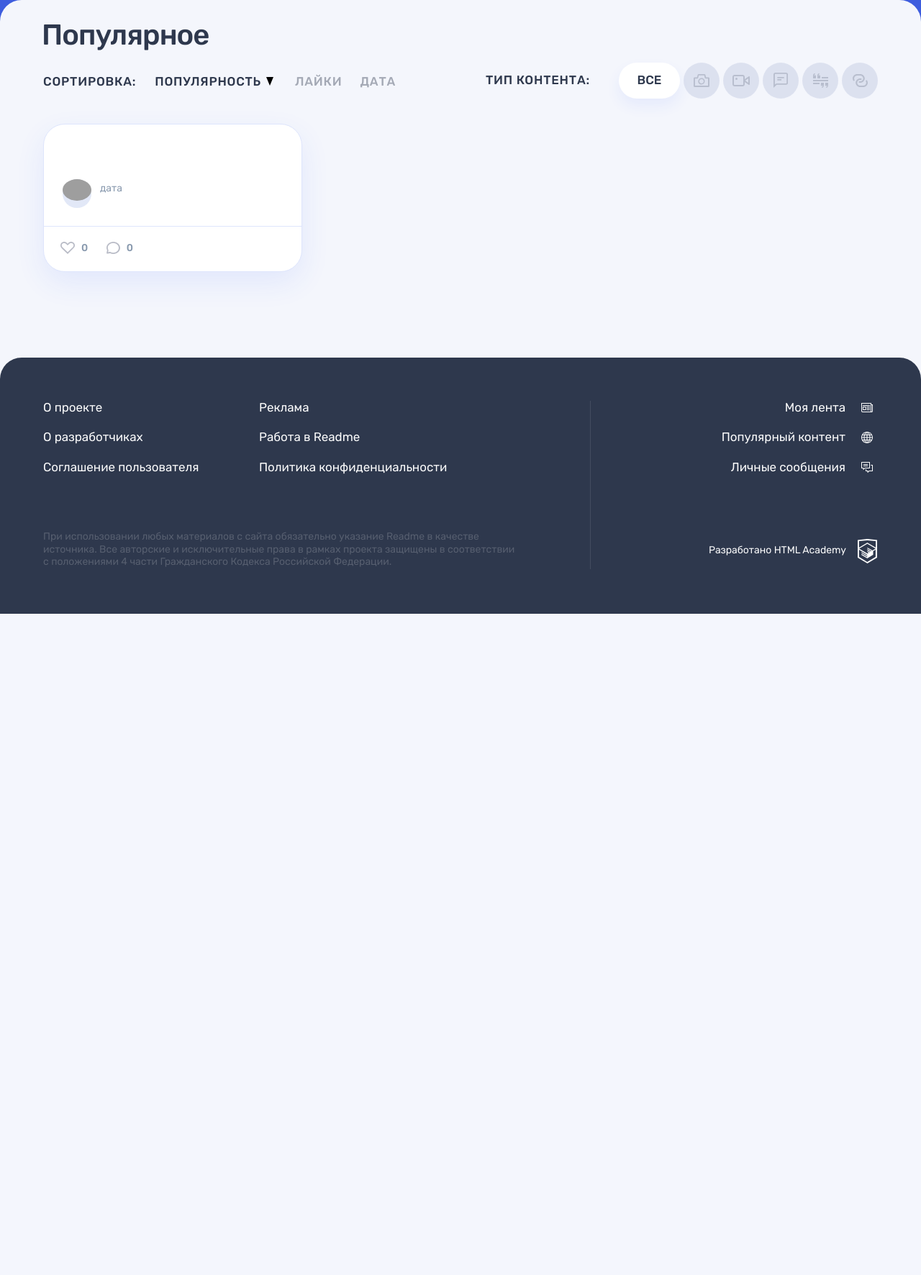
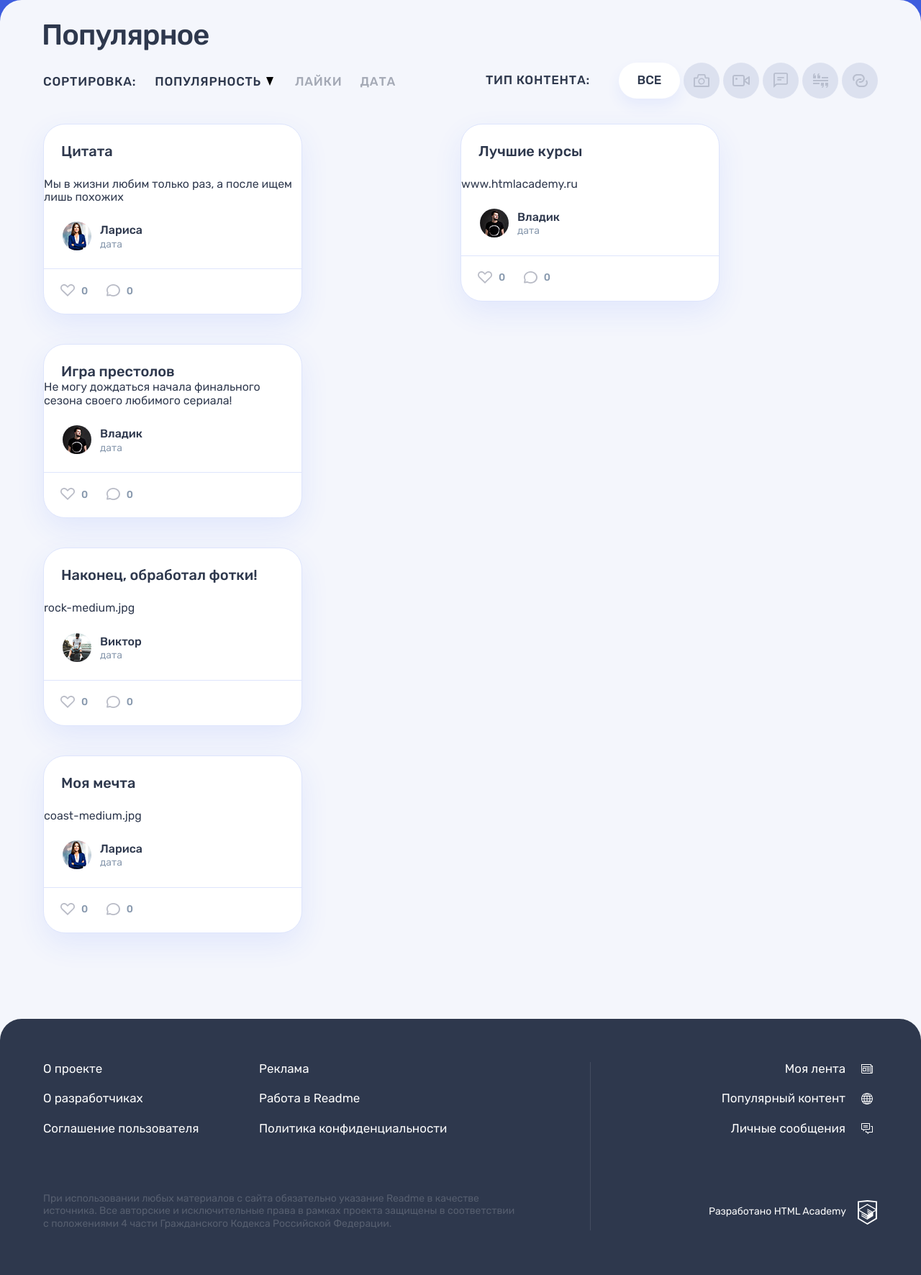
Before and after one commit to ReactFox/601235-readme-9, a PHP site: page / in a window 1280 px wide. Shown: the part 71-1843 px from the top of the page at 72% size. Before the commit the page ends 924 px from the top, so only its background shows below. Run offline with PHP 8.4, Linux system fonts and the light colour scheme; grey boxes are pictures that could not be loaded.

Commit message:
Решение ДЗ пункты 1-5, 6 недоделал

```diff
--- a/index.php
+++ b/index.php
@@ -2,6 +2,45 @@
 $is_auth = rand(0, 1);
 
 $user_name = 'Болеслав'; // укажите здесь ваше имя
+
+$popular_posts = [
+    [
+        'title' => 'Цитата',
+        'post_type' => 'post-quote',
+        'post_content' => 'Мы в жизни любим только раз, а после ищем лишь похожих',
+        'user' => 'Лариса',
+        'avatar' => 'userpic-larisa-small.jpg',
+    ],
+    [
+        'title' => 'Игра престолов',
+        'post_type' => 'post-text',
+        'post_content' => 'Не могу дождаться начала финального сезона своего любимого сериала!',
+        'user' => 'Владик',
+        'avatar' => 'userpic.jpg'
+    ],
+    [
+        'title' => 'Наконец, обработал фотки!',
+        'post_type' => 'post-photo',
+        'post_content' => 'rock-medium.jpg',
+        'user' => 'Виктор',
+        'avatar' => 'userpic-mark.jpg',
+    ],
+    [
+        'title' => 'Моя мечта',
+        'post_type' => 'post-photo',
+        'post_content' => 'coast-medium.jpg',
+        'user' => 'Лариса',
+        'avatar' => 'userpic-larisa-small.jpg',
+    ],
+    [
+        'title' => 'Лучшие курсы',
+        'post_type' => 'post-link',
+        'post_content' => 'www.htmlacademy.ru',
+        'user' => 'Владик',
+        'avatar' => 'userpic.jpg',
+    ]
+];
+
 ?>
 <!DOCTYPE html>
 <html lang="ru">
@@ -211,6 +250,9 @@ $user_name = 'Болеслав'; // укажите здесь ваше имя
             </div>
         </div>
         <div class="popular__posts">
+
+
+
             <div class="visually-hidden" id="donor">
                 <!--содержимое для поста-цитаты-->
                 <blockquote>
@@ -244,22 +286,25 @@ $user_name = 'Болеслав'; // укажите здесь ваше имя
                 <p><!--здесь текст--></p>
             </div>
 
-            <article class="popular__post post">
+            <?php foreach ($popular_posts as $key => $value): ?>
+
+        <!--TODO разабраться с классом для тега артикл-->
+            <article class="popular__post post <?= $value['post_type']?>">
                 <header class="post__header">
-                    <h2><!--здесь заголовок--></h2>
+                    <h2><?= $value['title'] ?></h2>
                 </header>
                 <div class="post__main">
-                    <!--здесь содержимое карточки-->
+                    <?= $value['post_content'] ?>
                 </div>
                 <footer class="post__footer">
                     <div class="post__author">
                         <a class="post__author-link" href="#" title="Автор">
                             <div class="post__avatar-wrapper">
                                 <!--укажите путь к файлу аватара-->
-                                <img class="post__author-avatar" src="img/" alt="Аватар пользователя">
+                                <img class="post__author-avatar" src="img/<?= $value['avatar']?>" alt="Аватар пользователя">
                             </div>
                             <div class="post__info">
-                                <b class="post__author-name"><!--здесь имя пользоателя--></b>
+                                <b class="post__author-name"><?= $value['user'] ?></b>
                                 <time class="post__time" datetime="">дата</time>
                             </div>
                         </a>
@@ -287,6 +332,9 @@ $user_name = 'Болеслав'; // укажите здесь ваше имя
                     </div>
                 </footer>
             </article>
+
+            <?php endforeach; ?>
+
         </div>
     </div>
 </section>
```
